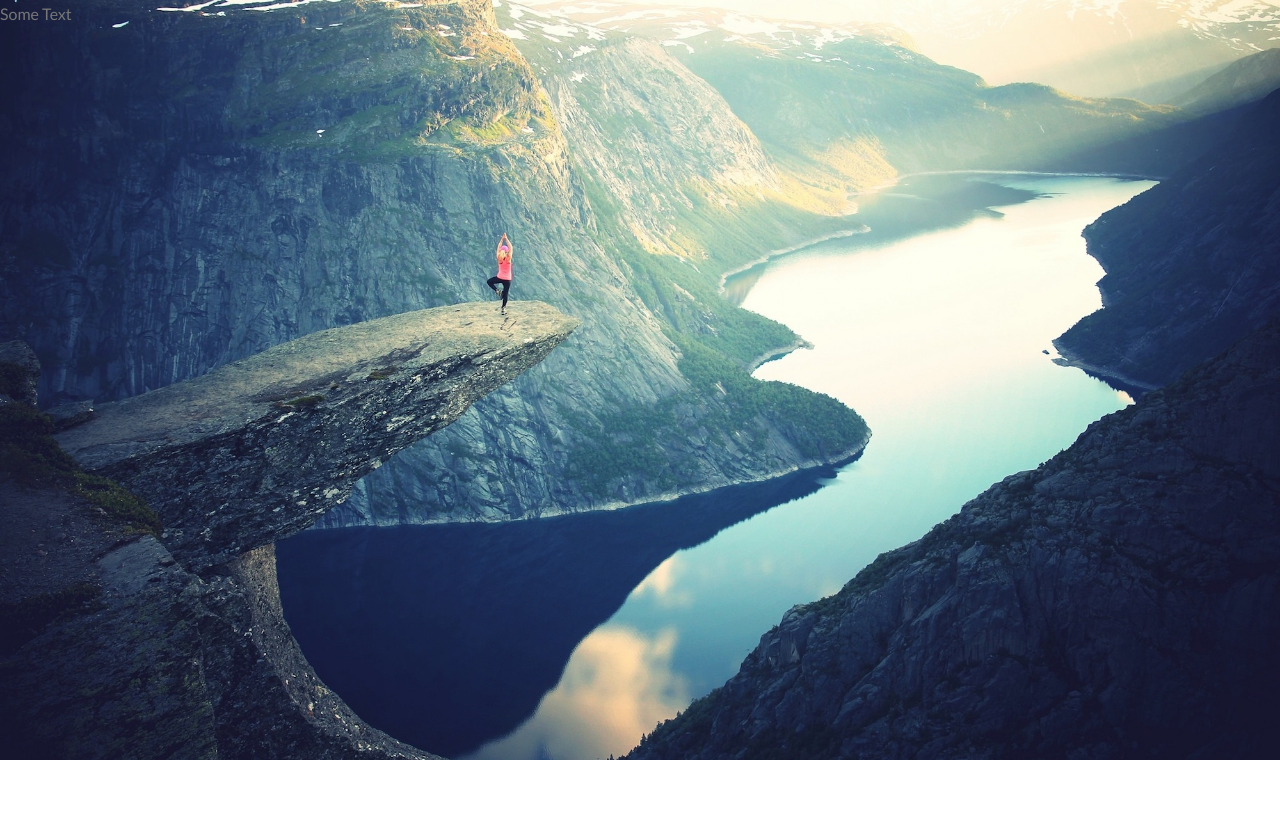
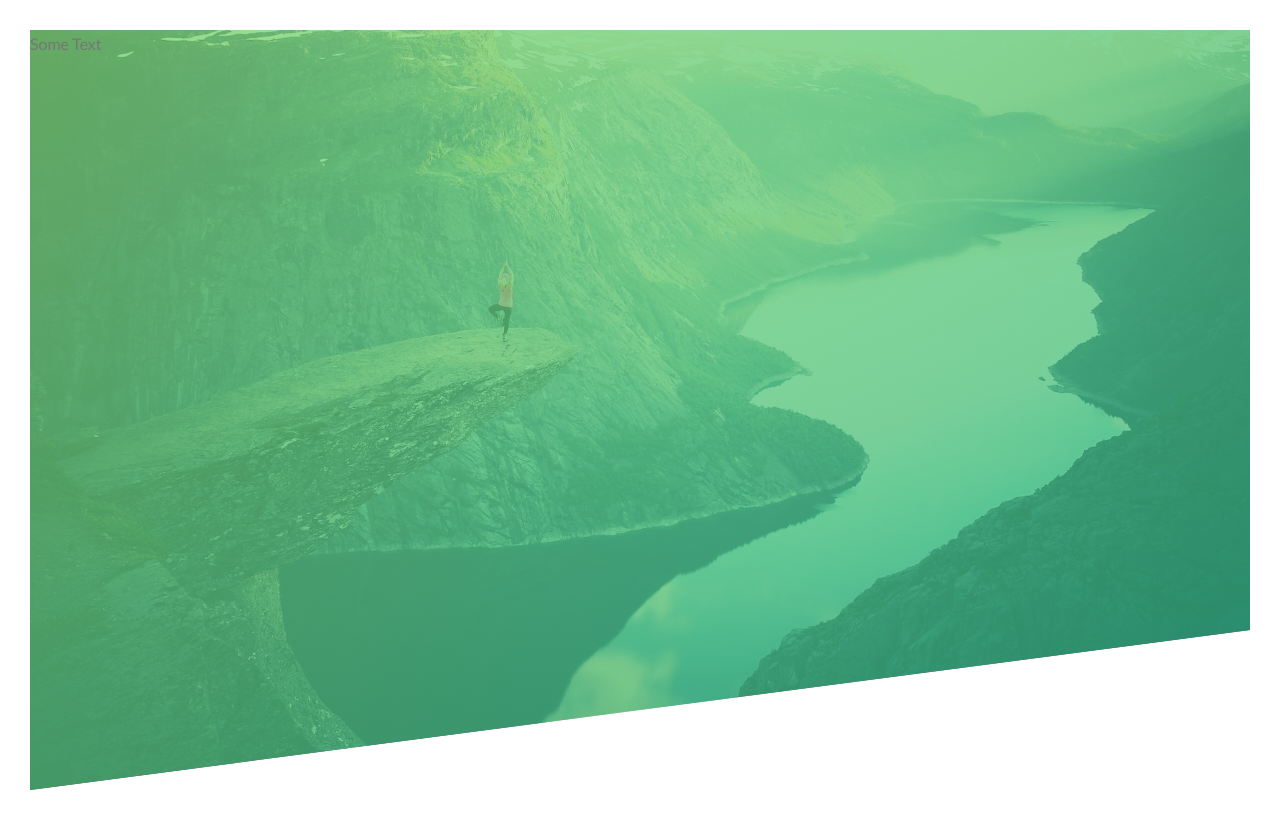
Before and after one commit to Jortega23/NatureTours, a plain HTML site: page indexx.html in a window 1280 px wide. Drawn offline with Linux system fonts and the light colour scheme.

Commit message:
header started

```diff
--- a/style.css
+++ b/style.css
@@ -21,11 +21,13 @@ body {
   font-size: 16px;
   line-height: 1.7;
   color: #777777;
+  padding: 30px;
 }
 
 .header {
   height: 95vh;
-  background-image: url(./images/hero.jpg);
+  background-image: linear-gradient(to right bottom, #7ed56fc2,#28b485b9), url(./images/hero.jpg);
   background-size: cover;
   background-position: top;
+  clip-path: polygon(0 0, 100% 0, 100% 75vh, 0 100%);
 }
```
